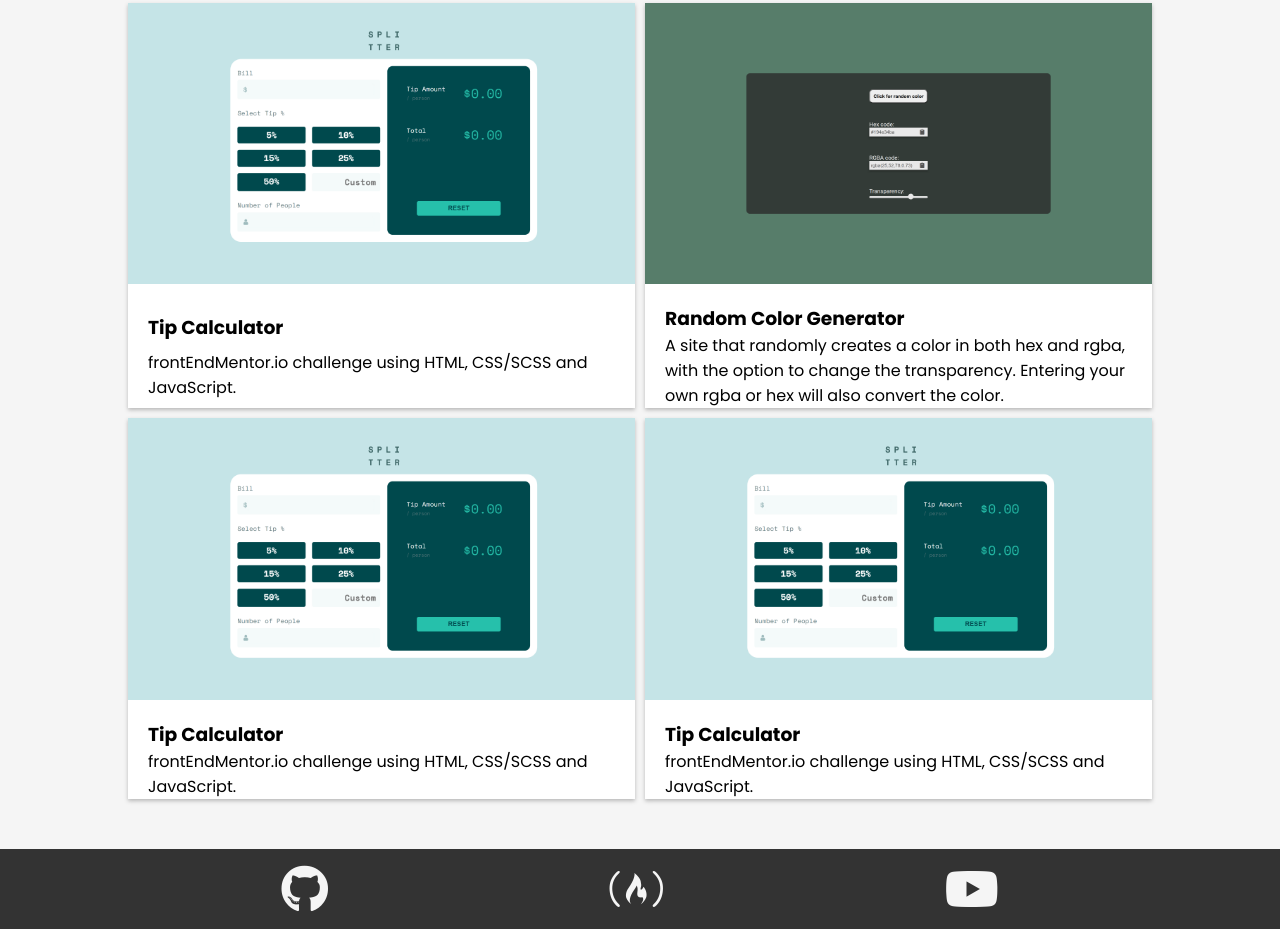
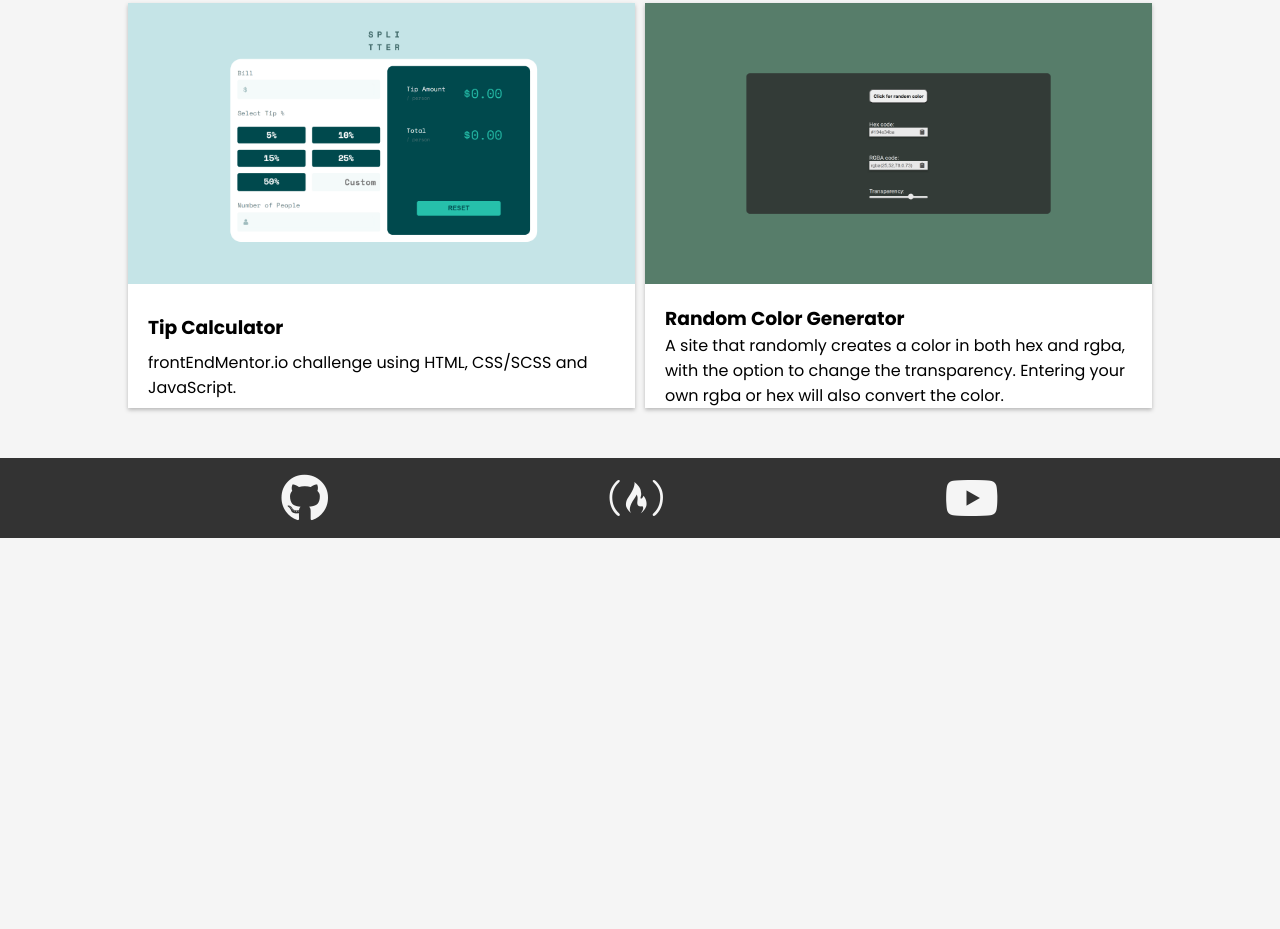
Before and after one commit to cdevelopment010/craig-davison.com, a website: page index.html in a window 1280 px wide. Shown: the part 902-1831 px from the top of the page. After the commit the page ends 1440 px from the top, so only its background shows below. Drawn offline with Linux system fonts and the light colour scheme.

Commit message:
removing placeholder portfolio items

```diff
--- a/index.html
+++ b/index.html
@@ -93,6 +93,18 @@
                 <i class="fab fa-figma fa-5x"></i>
                 <p>Figma</p>
             </div>
+            <!-- <div class="skill">
+                <i class="fab fa-react fa-5x"></i>
+                <p>ReactJS</p>
+            </div> -->
+            <!-- <div class="skill">
+                <i class="fab fa-linux fa-5x"></i>
+                <p>Linux</p>
+            </div> -->
+            <!-- <div class="skill">
+                <i class="fab fa-npm fa-5x"></i>
+                <p>NPM</p>
+            </div> -->
         </section>
 
 
@@ -112,7 +124,7 @@
                     <p>A site that randomly creates a color in both hex and rgba, with the option to change the transparency. Entering your own rgba or hex will also convert the color.</p>
                 </div>
             </a>
-            <a href="https://cdevelopment010.github.io/WebDevJourney/Week10/FEM/TipCalc/" target="_blank">
+            <!-- <a href="https://cdevelopment010.github.io/WebDevJourney/Week10/FEM/TipCalc/" target="_blank">
                 <div class="portfolio-item">
                     <img src="./images/TipCalc.png" alt="">
                     <h3>Tip Calculator</h3>
@@ -125,7 +137,7 @@
                     <h3>Tip Calculator</h3>
                     <p>frontEndMentor.io challenge using HTML, CSS/SCSS and JavaScript.</p>
                 </div>
-            </a>
+            </a> -->
         </section>
 
     </main>
```
